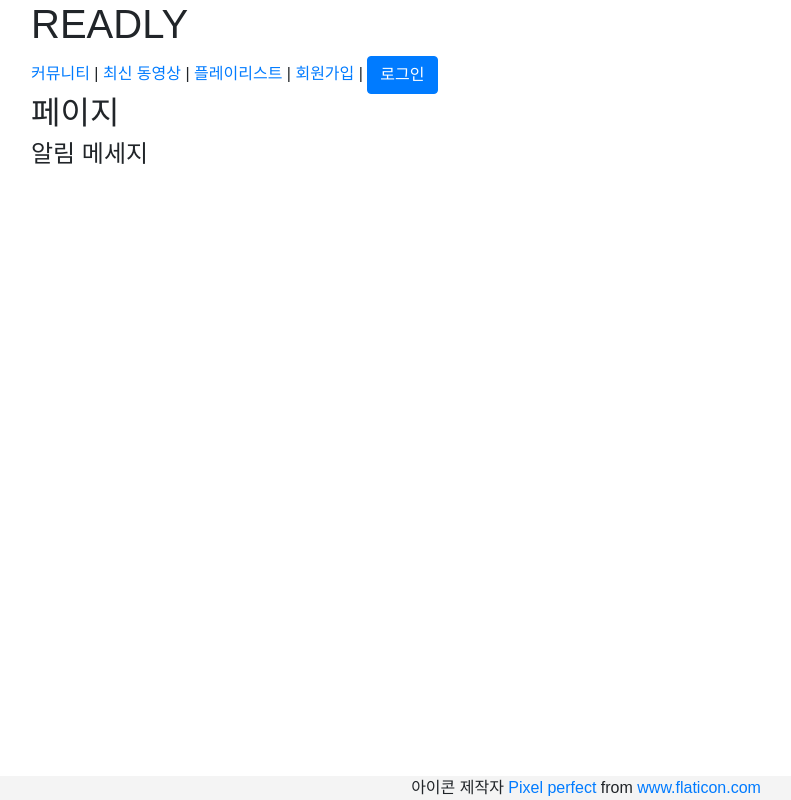
After one commit to lunevilia/marketing, a Django app: template account/templates/alert.html in a window 1280 px wide. The commit adds this page. Shown: the whole page, without its empty margins (54-845 px from the left). Run offline with Django 3.2, Linux system fonts and the light colour scheme; the template is opened without the code that fills it, so the values that code supplies are empty; some libraries are stand-ins or nearby versions.

Commit message:
알림 볼수있는 게시판 생성 및 알림 더보기 활성화

```diff
--- /dev/null
+++ b/account/templates/alert.html
@@ -0,0 +1,12 @@
+{% extends 'accountlayout/profilelayer.html' %}
+{% block name %}
+<h4>알림 메세지</h4>
+{% for commentalert in user.profile.commentalertcontent_set.all %}
+    <p><h3> 댓글 : {{commentalert.content}}{% if commentalert.view %} {% else %} (확인){% endif %}</h3><a href="/board/alerted{{commentalert.id}}/{{commentalert.board.id}}">게시글 보러가기</a></p>
+    <p>
+        송신자 : {{commentalert.sender_name}}
+    </p>
+    <hr>
+{% endfor %}
+
+{% endblock %}
--- a/account/templates/profile.html
+++ b/account/templates/profile.html
@@ -69,6 +69,7 @@ function modify_overlap(x, region){
 <p><a href="{% url 'account:donotalert_board' %}">알림설정</a></p>
 <p><a href="{% url 'account:like_board' %}">좋아요한 게시판</a></p>
 <p><a href="{% url 'account:favorite_board' %}">즐겨찾기</a></p>
+<p><a href="{% url 'account:alert_board' %}">알림내용</a></p>
 
 <button type="button" class="btn btn-primary" data-toggle="modal" data-target="#exampleModal" data-whatever="@mdo">개인정보 수정</button>
 
--- a/account/urls.py
+++ b/account/urls.py
@@ -24,6 +24,8 @@ urlpatterns = [
     path('favorite_board/', views.favorite_board, name='favorite_board'),
     #알람차단
     path('donotalert_board/', views.donotalert_board, name='donotalert_board'),
+    #알림확인
+    path('alert_board/', views.alert_board, name='alert_board'),
 
     #회원탈퇴
     #비밀번호 수정
--- a/formstudy/templates/layer.html
+++ b/formstudy/templates/layer.html
@@ -79,9 +79,9 @@ var alarm_status = true;
                                 $('#notice_result').append("댓글내용 : " + data["show_alert"][i]["fields"]["content"].slice(0, 17)+"...<br>")
                             }
                             $('#notice_result').append("작성자 : " + data["show_alert"][i]["fields"]["sender_name"]+"<br>")
-                            $('#notice_result').append("<a href=/board/alarted" + comment_id + "/"+url+">"+"보러가기</a><br><hr>")
+                            $('#notice_result').append("<a href=/board/alerted" + comment_id + "/"+url+">"+"보러가기</a><br><hr>")
                         }
-                        $('#notice_result').append("<a href='#'>알림 더보기</a>")
+                        $('#notice_result').append("<a href='{% url 'account:alert_board' %}'>알림 더보기</a>")
                         alarm_status = false;
                     } else {
                         $('#notice_result').html("")
--- a/usingform/templates/formlayout/formlayer.html
+++ b/usingform/templates/formlayout/formlayer.html
@@ -8,6 +8,8 @@
     <p><a href="/account/favorite_board">뒤로가기</a></p>
     {% elif page == 'donotalert' %}
     <p><a href="/account/donotalert_board">뒤로가기</a></p>
+    {% elif page == 'alert_board' %}
+    <p><a href="/account/alert_board">뒤로가기</a></p>
     {% else %}
     <p><a href="/board/{{detail_getForm.category}}">뒤로가기</a></p>
     {% endif %}
```
Also changed, not shown: account/views.py (+5 -6 lines), usingform/views.py (+5 -2 lines).
